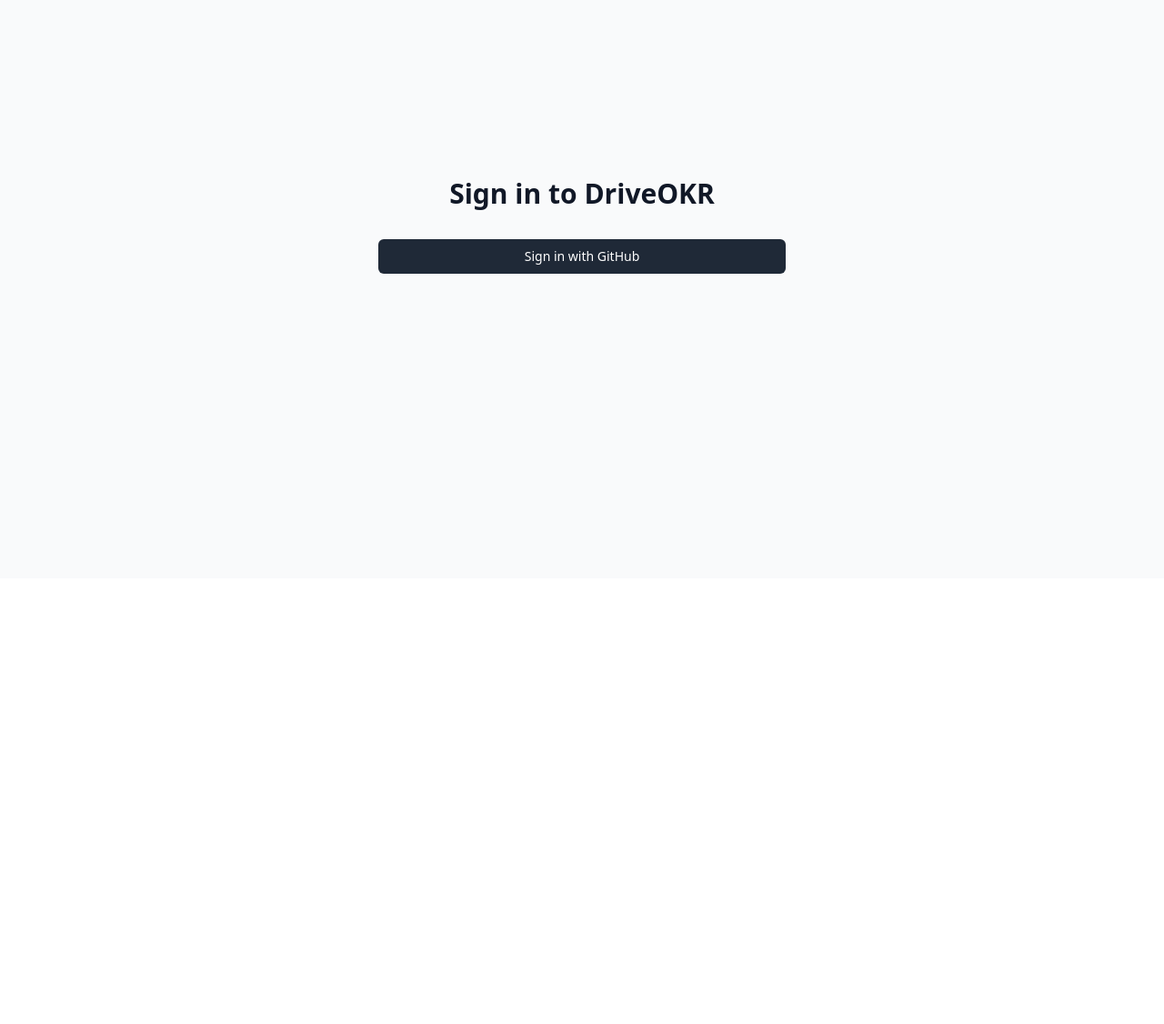
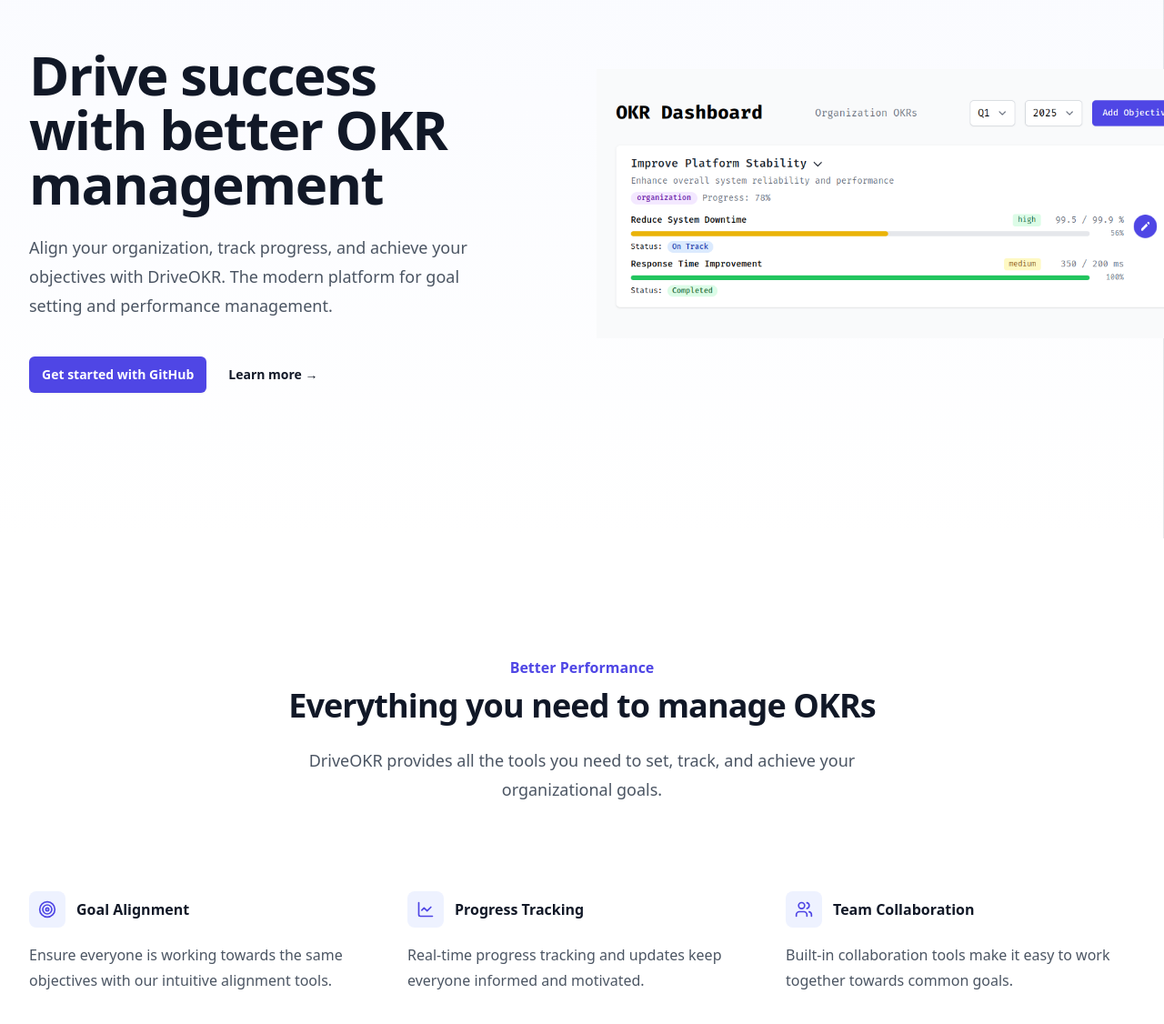
Before and after one commit to spawulski/DriveOKR, a React (Vite) app in the folder frontend/: page / in a window 1280 px wide. Before the commit this address led to /login. Shown: the part 164-1290 px from the top of the page at 91% size. Before the commit the page ends 800 px from the top, so only its background shows below. Built offline with nearby package versions, Linux system fonts and the light colour scheme.

Commit message:
Added a nice landing page with a screenshot of the platform

```diff
--- a/frontend/src/App.jsx
+++ b/frontend/src/App.jsx
@@ -1,6 +1,7 @@
 // frontend/src/App.jsx
 import { BrowserRouter as Router, Routes, Route, Navigate } from 'react-router-dom';
-import LoginPage from './components/auth/LoginPage';
+// import LoginPage from './components/auth/LoginPage';
+import LandingPage from './components/LandingPage/LandingPage';
 import AuthCallback from './components/auth/AuthCallback';
 import Dashboard from './components/Dashboard/Dashboard';
 import AdminDashboard from './components/admin/AdminDashboard';
@@ -61,10 +62,10 @@
       <Router>
         <Routes>
           <Route
-            path="/login"
+            path="/"
             element={
               <PublicRoute>
-                <LoginPage />
+                <LandingPage />  {/* Change this from LoginPage to LandingPage */}
               </PublicRoute>
             }
           />
@@ -85,7 +86,6 @@
               </AdminRoute>
             }
           />
-          <Route path="/" element={<Navigate to="/dashboard" replace />} />
         </Routes>
       </Router>
     </AuthProvider>
--- /dev/null
+++ b/frontend/src/components/LandingPage/LandingPage.jsx
@@ -0,0 +1,156 @@
+// frontend/src/components/LandingPage/LandingPage.jsx
+import React from 'react';
+import { useNavigate } from 'react-router-dom';
+import { useAuth } from '../../contexts/AuthContext';
+import {
+  Target, // For Goal Alignment
+  LineChart, // For Progress Tracking
+  Users, // For Team Collaboration
+  Layers, // For Organization Structure
+  GitBranch, // For Hierarchy View
+  TrendingUp // For Performance Metrics
+} from 'lucide-react';
+import DriveOkrSS from '../../../public/Landing.png'
+
+
+const LandingPage = () => {
+  const { login } = useAuth();
+  const navigate = useNavigate();
+
+  return (
+    <div className="bg-white">
+      {/* Hero Section */}
+      <div className="relative isolate overflow-hidden bg-gradient-to-b from-indigo-100/20">
+        <div className="mx-auto max-w-7xl pb-24 pt-10 sm:pb-32 lg:grid lg:grid-cols-2 lg:gap-x-8 lg:px-8 lg:py-40">
+          <div className="px-6 lg:px-0 lg:pt-4">
+            <div className="mx-auto max-w-2xl">
+              <div className="max-w-lg">
+                <h1 className="mt-10 text-4xl font-bold tracking-tight text-gray-900 sm:text-6xl">
+                  Drive success with better OKR management
+                </h1>
+                <p className="mt-6 text-lg leading-8 text-gray-600">
+                  Align your organization, track progress, and achieve your objectives with DriveOKR. The modern platform for goal setting and performance management.
+                </p>
+                <div className="mt-10 flex items-center gap-x-6">
+                  <button
+                    onClick={login}
+                    className="rounded-md bg-indigo-600 px-3.5 py-2.5 text-sm font-semibold text-white shadow-sm hover:bg-indigo-500 focus-visible:outline focus-visible:outline-2 focus-visible:outline-offset-2 focus-visible:outline-indigo-600"
+                  >
+                    Get started with GitHub
+                  </button>
+                  <a href="#features" className="text-sm font-semibold leading-6 text-gray-900">
+                    Learn more <span aria-hidden="true">→</span>
+                  </a>
+                </div>
+              </div>
+            </div>
+          </div>
+          <div className="mt-20 sm:mt-24 md:mx-auto md:max-w-2xl lg:mx-0 lg:mt-0 lg:w-screen">
+            <div className="absolute inset-y-0 right-1/2 -z-10 overflow-hidden bg-gray-50 ring-1 ring-gray-900/10 lg:right-0">
+              <svg className="absolute inset-0 h-full w-full stroke-gray-200 [mask-image:radial-gradient(100%_100%_at_top_right,white,transparent)]" aria-hidden="true">
+                <defs>
+                  <pattern id="pattern-1" width="25" height="25" x="50%" y="0" patternUnits="userSpaceOnUse">
+                    <path d="M.5 200V.5H200" fill="none" />
+                  </pattern>
+                </defs>
+                <rect width="100%" height="100%" strokeWidth="0" fill="url(#pattern-1)" />
+              </svg>
+            </div>
+            <img
+              src={DriveOkrSS}
+              alt="Image of the platform"
+              className="pt-20"
+            />
+          </div>
+        </div>
+      </div>
+
+      {/* Features Section */}
+      <div id="features" className="bg-white py-24 sm:py-32">
+        <div className="mx-auto max-w-7xl px-6 lg:px-8">
+          <div className="mx-auto max-w-2xl lg:text-center">
+            <h2 className="text-base font-semibold leading-7 text-indigo-600">Better Performance</h2>
+            <p className="mt-2 text-3xl font-bold tracking-tight text-gray-900 sm:text-4xl">
+              Everything you need to manage OKRs
+            </p>
+            <p className="mt-6 text-lg leading-8 text-gray-600">
+              DriveOKR provides all the tools you need to set, track, and achieve your organizational goals.
+            </p>
+          </div>
+          <div className="mx-auto mt-16 max-w-2xl sm:mt-20 lg:mt-24 lg:max-w-none">
+            <dl className="grid max-w-xl grid-cols-1 gap-x-8 gap-y-16 lg:max-w-none lg:grid-cols-3">
+              {features.map((feature) => (
+                <div key={feature.name} className="flex flex-col">
+                  <dt className="flex items-center gap-x-3 text-base font-semibold leading-7 text-gray-900">
+                    <div className="flex h-10 w-10 items-center justify-center rounded-lg bg-indigo-50">
+                      {feature.icon}
+                    </div>
+                    {feature.name}
+                  </dt>
+                  <dd className="mt-4 flex flex-auto flex-col text-base leading-7 text-gray-600">
+                    <p className="flex-auto">{feature.description}</p>
+                  </dd>
+                </div>
+              ))}
+            </dl>
+          </div>
+        </div>
+      </div>
+
+      {/* Social Proof Section */}
+      <div className="bg-gray-50 py-24 sm:py-32">
+        <div className="mx-auto max-w-7xl px-6 lg:px-8">
+          <div className="grid grid-cols-1 items-center gap-x-8 gap-y-16 lg:grid-cols-2">
+            <div className="mx-auto w-full max-w-xl lg:mx-0">
+              <h2 className="text-3xl font-bold tracking-tight text-gray-900">
+                Trusted by leading companies worldwide
+              </h2>
+              <p className="mt-6 text-lg leading-8 text-gray-600">
+                Join absolutely zero organizations so far that use DriveOKR to align their teams and achieve their goals.
+              </p>
+              <div className="mt-8 flex items-center gap-x-6">
+                {/* Add logos or testimonials */}
+              </div>
+            </div>
+          </div>
+        </div>
+      </div>
+    </div>
+  );
+};
+
+const features = [
+  {
+    name: 'Goal Alignment',
+    description: 'Ensure everyone is working towards the same objectives with our intuitive alignment tools.',
+    icon: <Target className="h-5 w-5 text-indigo-600" />,
+  },
+  {
+    name: 'Progress Tracking',
+    description: 'Real-time progress tracking and updates keep everyone informed and motivated.',
+    icon: <LineChart className="h-5 w-5 text-indigo-600" />,
+  },
+  {
+    name: 'Team Collaboration',
+    description: 'Built-in collaboration tools make it easy to work together towards common goals.',
+    icon: <Users className="h-5 w-5 text-indigo-600" />,
+  },
+  {
+    name: 'Organization Structure',
+    description: 'Manage departments, teams, and individuals with a clear organizational hierarchy.',
+    icon: <Layers className="h-5 w-5 text-indigo-600" />,
+  },
+  {
+    name: 'Hierarchy View',
+    description: 'Visualize how objectives cascade from organization level to individual contributors.',
+    icon: <GitBranch className="h-5 w-5 text-indigo-600" />,
+  },
+  {
+    name: 'Performance Metrics',
+    description: 'Track key performance indicators and objective completion rates across your organization.',
+    icon: <TrendingUp className="h-5 w-5 text-indigo-600" />,
+  }
+];
+
+
+export default LandingPage;
--- a/frontend/src/components/Navigation/Sidebar.jsx
+++ b/frontend/src/components/Navigation/Sidebar.jsx
@@ -30,7 +30,7 @@
 
         // Build organization structure
         const structure = {
-          name: "DriveOKR", // Or fetch from config/settings
+          name: "Organization", // Or fetch from config/settings
           departments: departmentsRes.data.map(dept => ({
             _id: dept._id,
             name: dept.name,
@@ -112,7 +112,7 @@
     }`}>
       <div className="h-full overflow-y-auto">
         <div className="p-4">
-          <h2 className="text-lg font-semibold mb-4">Organization</h2>
+          <h2 className="pt-12 text-lg font-semibold mb-4 ">DriveOKR</h2>
 
           {/* Organization Level */}
           <div className="mb-2">
```
Also changed, not shown: frontend/public/DriveOKR.jpg (added), frontend/public/Landing.png (added).
